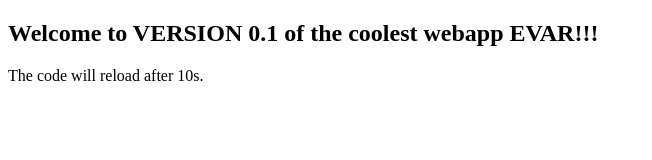
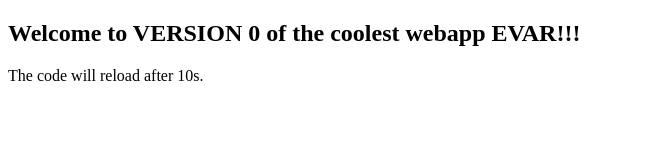
Before and after one commit to bobnugget/cool-webapp, a plain HTML site: page index.html in a window 1280 px wide. Shown: the whole page, without its empty margins (0-652 px from the left). Drawn offline with Linux system fonts and the light colour scheme.

Commit message:
updated index yet again

```diff
--- a/index.html
+++ b/index.html
@@ -7,7 +7,7 @@
 </head>
 
 <body>
-    <h2>Welcome to VERSION 0.1 of the coolest webapp EVAR!!!</h2>
+    <h2>Welcome to VERSION 0 of the coolest webapp EVAR!!!</h2>
     <p>The code will reload after 10s.</p>
 </body>
 
```
